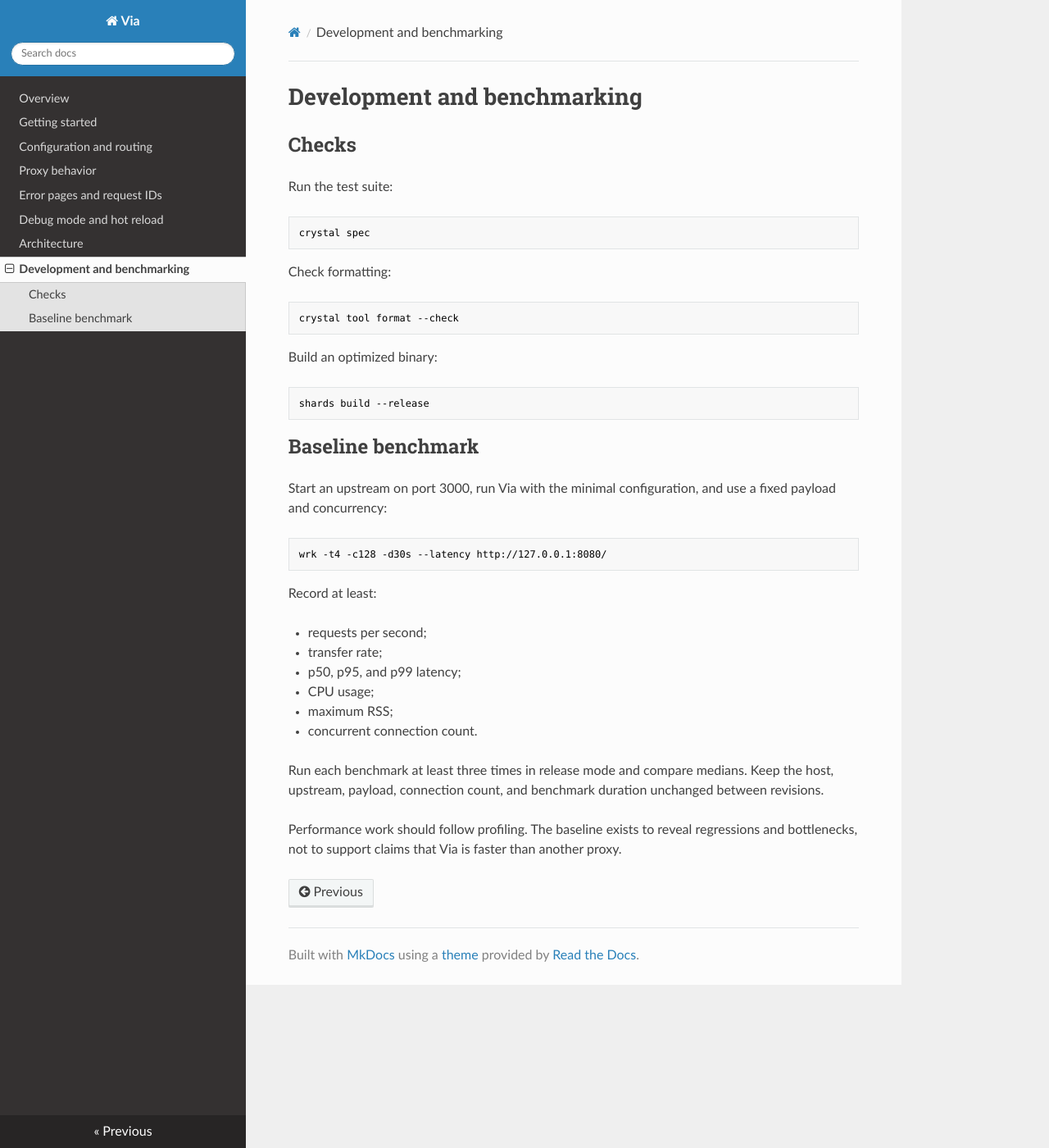
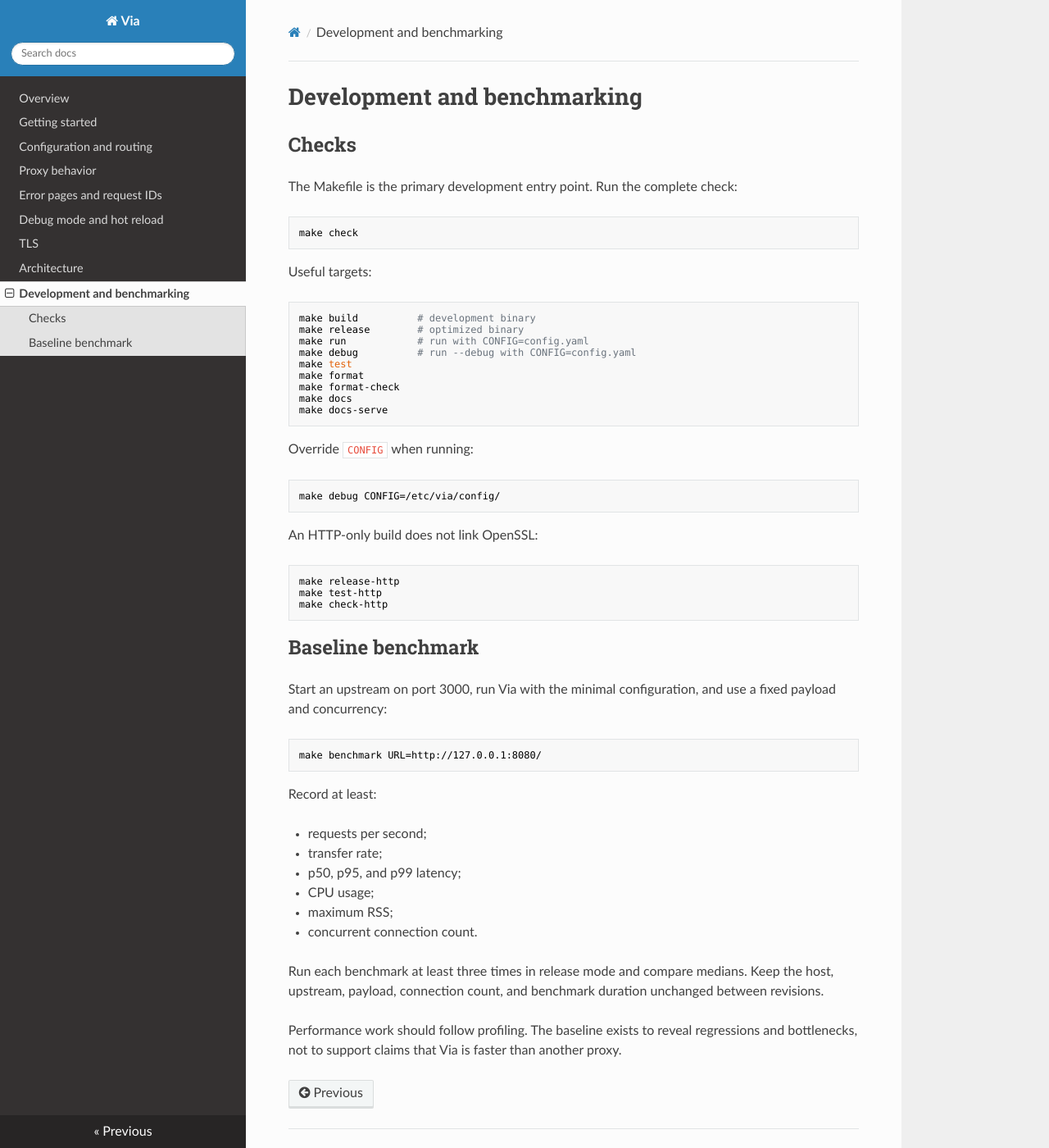
Before and after one commit to mkrdnk/via, an MkDocs documentation site: the page built from docs/development.md, in a window 1280 px wide and 1400 px high. Shown: the whole window at 82% size. Built offline with MkDocs 1.6.1, drawn with Linux system fonts in a browser that asks for light colours; nearby versions of some CDN libraries.

Commit message:
docs: document TLS and Make workflows

````diff
--- a/docs/development.md
+++ b/docs/development.md
@@ -2,22 +2,38 @@
 
 ## Checks
 
-Run the test suite:
+The Makefile is the primary development entry point. Run the complete check:
 
 ```sh
-crystal spec
+make check
 ```
 
-Check formatting:
+Useful targets:
 
 ```sh
-crystal tool format --check
+make build          # development binary
+make release        # optimized binary
+make run            # run with CONFIG=config.yaml
+make debug          # run --debug with CONFIG=config.yaml
+make test
+make format
+make format-check
+make docs
+make docs-serve
 ```
 
-Build an optimized binary:
+Override `CONFIG` when running:
 
 ```sh
-shards build --release
+make debug CONFIG=/etc/via/config/
+```
+
+An HTTP-only build does not link OpenSSL:
+
+```sh
+make release-http
+make test-http
+make check-http
 ```
 
 ## Baseline benchmark
@@ -26,7 +42,7 @@ Start an upstream on port 3000, run Via with the minimal configuration, and use
 a fixed payload and concurrency:
 
 ```sh
-wrk -t4 -c128 -d30s --latency http://127.0.0.1:8080/
+make benchmark URL=http://127.0.0.1:8080/
 ```
 
 Record at least:
--- a/mkdocs.yml
+++ b/mkdocs.yml
@@ -7,6 +7,7 @@ nav:
   - Proxy behavior: proxy-behavior.md
   - Error pages and request IDs: errors.md
   - Debug mode and hot reload: hot-reload.md
+  - TLS: tls.md
   - Architecture: architecture.md
   - Development and benchmarking: development.md
 
````
Also changed, not shown: README.md (+6 -5 lines), docs/architecture.md (+6 -0 lines), docs/configuration.md (+17 -0 lines), docs/hot-reload.md (+8 -2 lines), docs/index.md (+3 -2 lines), docs/tls.md (added, +51 -0 lines).
